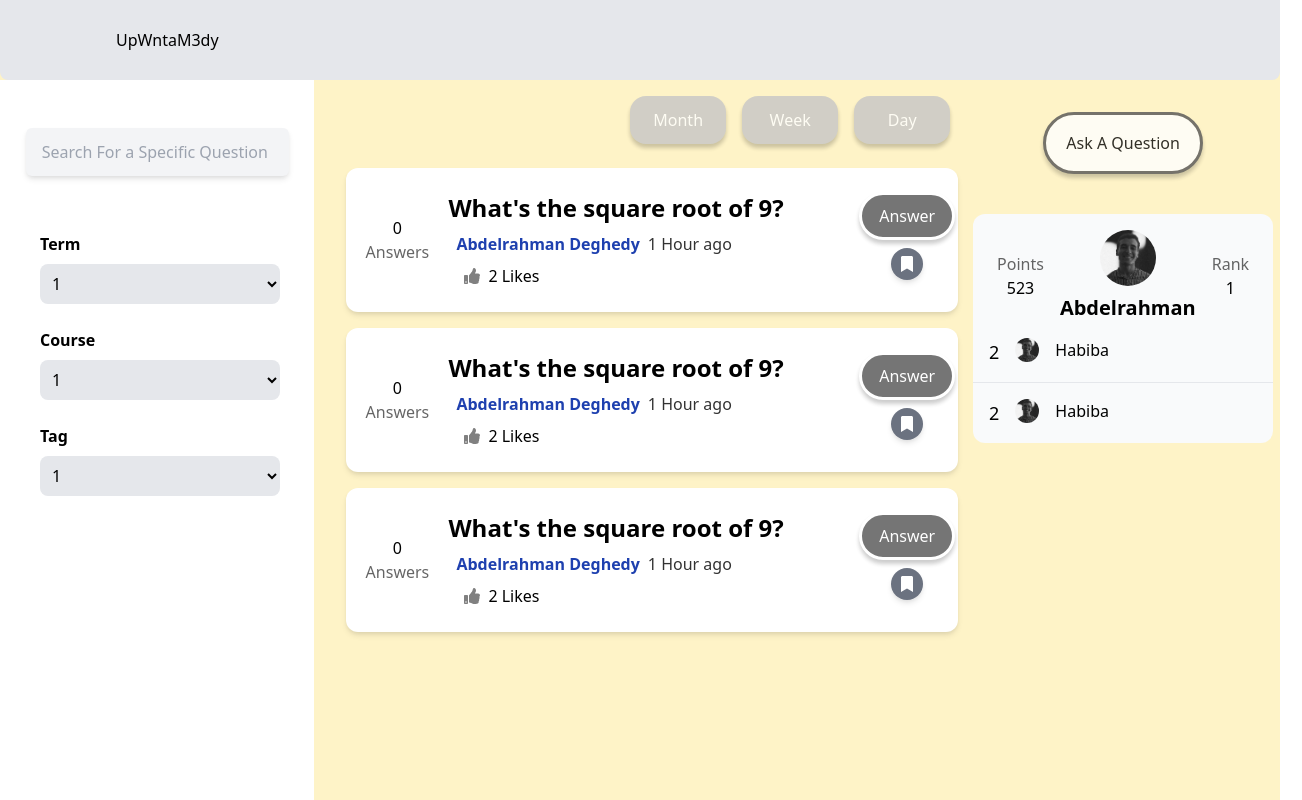
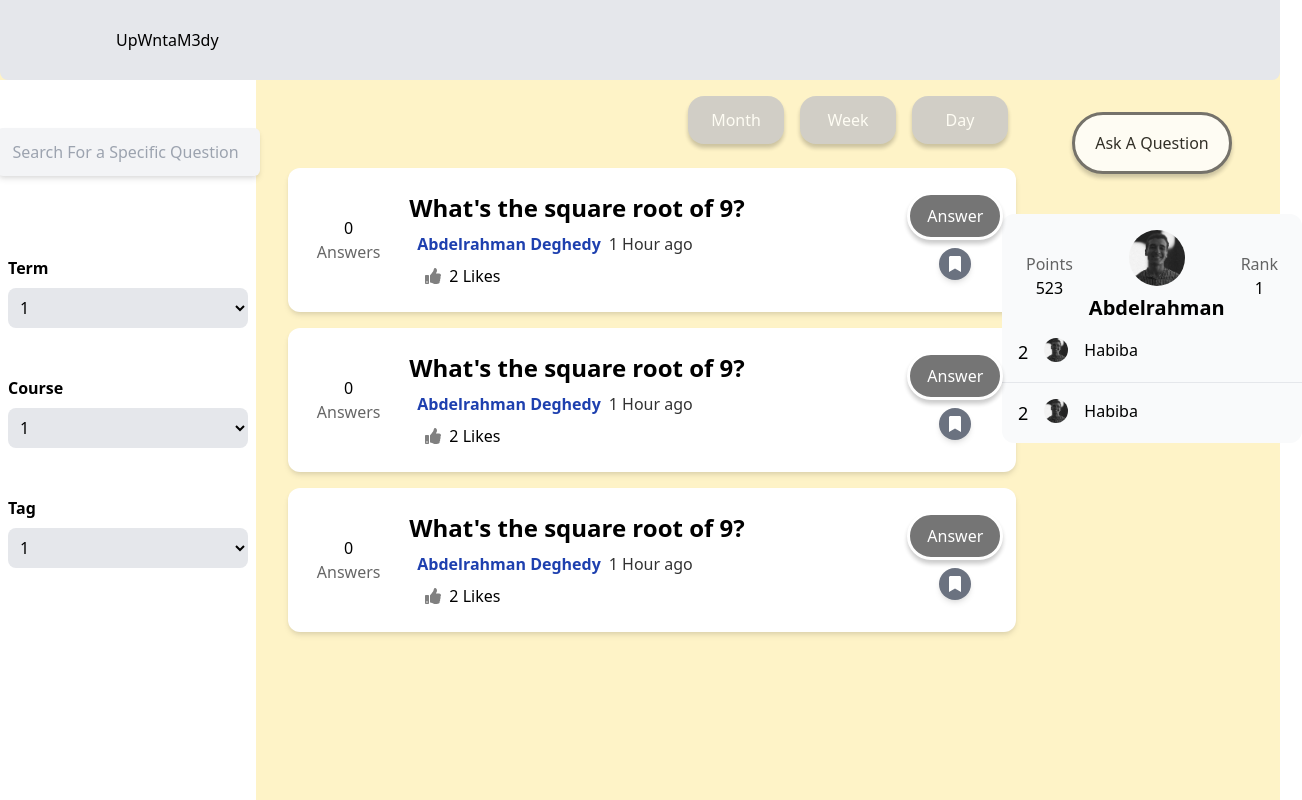
Before and after one commit to AbdelrahmanDeghedy/UpWntaM3dy, a Vue app in the folder upwntam3dy/: page / in a window 1280 px wide. Shown: the top 800 px of the page, 1302 px wide, since content can reach past the window. Built offline with nearby package versions, Linux system fonts and the light colour scheme.

Commit message:
Alignment fix

```diff
--- a/upwntam3dy/src/App.vue
+++ b/upwntam3dy/src/App.vue
@@ -3,7 +3,7 @@
     <the-navbar />
     <!-- Page Content -->
     <div class="flex mt-4">
-      <div class="w-1/4 h-screen bg-white p-4 -mt-4 mr-6">
+      <div class="w-1/5 h-screen bg-white p-4 -mt-4 mr-6">
         <!-- Search Input -->
         <div class="flex justify-center mt-8">
           <input
@@ -13,7 +13,7 @@
           />
         </div>
 
-        <div class="mt-14 ml-6">
+        <div class="mt-14 flex flex-col items-center">
           <!-- Selection Item -->
           <div class="my-6 flex flex-col">
             <label for="terms" class="mb-2 font-bold">Term</label>
@@ -49,8 +49,8 @@
           </div>
         </div>
       </div>
-      <!-- Filter By Date Buttons -->
-      <div class="w-1/2">
+      <div class="w-3/5">
+        <!-- Filter By Date Buttons -->
         <div class="flex justify-end">
           <the-button
             class="mr-4"
@@ -69,7 +69,7 @@
           <question-card />
         </div>
       </div>
-      <div class="w-1/4 flex flex-col items-center mt-4">
+      <div class="w-1/5 flex flex-col items-center mt-4">
         <the-button content="Ask A Question" type="primary" size="large" />
         <!-- Leaderboard Card -->
         <leaderboard-card />
```
